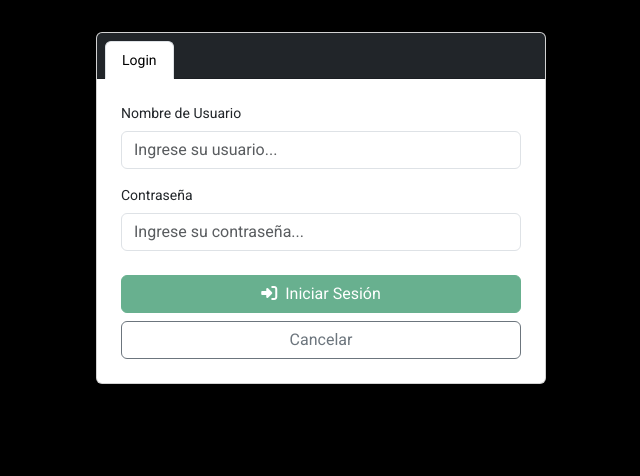
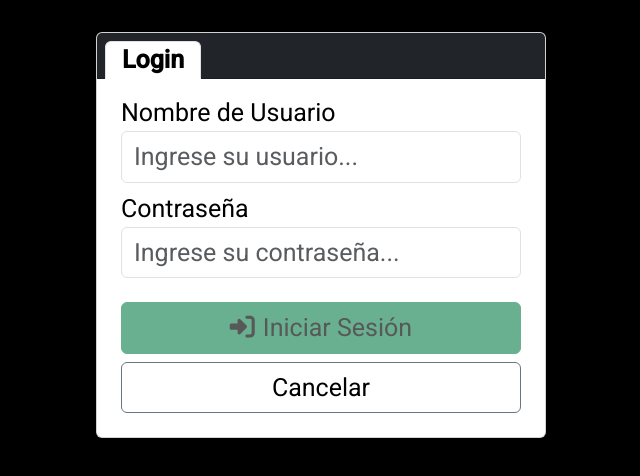
Before and after one commit to frangiunta/portfolio2, an Angular app: page /login in a window 1280 px wide. Shown: the top 476 px of the page, without its empty margins (319-959 px from the left). Built offline with nearby package versions, Linux system fonts and the light colour scheme.

Commit message:
detalles en secciones

```diff
--- a/src/app/components/auth/login/login.html
+++ b/src/app/components/auth/login/login.html
@@ -9,51 +9,53 @@
     </div>
   } @else {
     <div class="container d-flex justify-content-center">
-      <div class="card shadow-lg" style="max-width: 450px; width: 100%;">
+      <div class="card shadow-lg animate-fade-in" style="max-width: 450px; width: 100%;">
         <div class="card-header bg-dark text-white">
           <ul class="nav nav-tabs card-header-tabs">
             <li class="nav-item">
-              <a class="nav-link active" [routerLink]="['/login']">Login</a>
+              <a class="nav-link active" [routerLink]="['/login']" style="color: black; font-size: 25px; font-weight: bold;">Login</a>
             </li>
           </ul>
         </div>
 
         <div class="card-body p-4">
           <form #f="ngForm" (ngSubmit)="onLogin()" novalidate>
-            <div class="mb-3">
-              <label for="nombreUsuario" class="form-label">Nombre de Usuario</label>
+            <div class="mb-3 animate-fade-in" style="animation-delay: 0.2s;">
+              <label for="nombreUsuario" class="form-label" style="color: black; font-size: 25px;">Nombre de Usuario</label>
               <input type="text"
                      placeholder="Ingrese su usuario..."
                      name="nombreUsuario"
                      id="nombreUsuario"
                      class="form-control"
+                     style="font-size: 25px; color: black;"
                      [(ngModel)]="nombreUsuario"
                      required>
             </div>
 
-            <div class="mb-3">
-              <label for="password" class="form-label">Contraseña</label>
+            <div class="mb-3 animate-fade-in" style="animation-delay: 0.4s;">
+              <label for="password" class="form-label" style="color: black; font-size: 25px;">Contraseña</label>
               <input type="password"
                      placeholder="Ingrese su contraseña..."
                      name="password"
                      id="password"
                      class="form-control"
+                     style="font-size: 25px; color: black;"
                      [(ngModel)]="password"
                      required>
             </div>
 
-            <div class="d-grid gap-2 mt-4">
-              <button class="btn btn-success" [disabled]="!f.valid">
+            <div class="d-grid gap-2 mt-4 animate-fade-in" style="animation-delay: 0.6s;">
+              <button class="btn btn-success" [disabled]="!f.valid" style="color: black; font-size: 25px;">
                 <i class="fas fa-sign-in-alt me-2"></i>Iniciar Sesión
               </button>
-              <button type="button" class="btn btn-outline-secondary" routerLink="/main">
+              <button type="button" class="btn btn-outline-secondary" routerLink="/main" style="color: black; font-size: 25px;">
                 Cancelar
               </button>
             </div>
           </form>
 
           @if (f.submitted && isLoginFail()) {
-            <div class="alert alert-danger mt-3 animate__animated animate__shakeX">
+            <div class="alert alert-danger mt-3 animate__animated animate__shakeX" style="font-size: 25px; color: black;">
               <i class="fas fa-exclamation-triangle me-2"></i>
               Fallo en el login: {{ errMsj() }}
             </div>
--- a/src/app/components/proyectos/proyectos.html
+++ b/src/app/components/proyectos/proyectos.html
@@ -4,7 +4,7 @@
   <div id="main-container">
     <div class="row row-cols-1 row-cols-md-2 g-4">
       @for (proyecto of proyectos(); track proyecto.id) {
-        <div class="col">
+        <div align="center">
           <mat-card class="h-100 bg-dark text-white border-secondary">
             <div class="p-3 text-center">
               @if (proyecto.imglink) {
--- a/src/app/components/toolbar/toolbar.html
+++ b/src/app/components/toolbar/toolbar.html
@@ -48,32 +48,34 @@
 <!-- Modal de Login -->
 @if (showLoginForm()) {
   <div class="modal fade show d-block" role="dialog" style="background-color: rgba(0,0,0,0.5);">
-    <div class="modal-dialog modal-dialog-centered">
-      <div class="modal-content">
+    <div class="modal-dialog modal-dialog-centered animate-fade-in">
+      <div class="modal-content" style="border-radius: 15px; overflow: hidden;">
         <div class="modal-header">
-          <h5 class="modal-title">Iniciar Sesión</h5>
+          <h5 class="modal-title" style="color: black; font-size: 25px; font-weight: bold;">Iniciar Sesión</h5>
           <button type="button" class="btn-close" (click)="closeLoginModal()"></button>
         </div>
         <div class="modal-body">
           <form (ngSubmit)="onLogin()" #loginForm="ngForm">
-            <div class="mb-3">
-              <label for="nombreUsuario" class="form-label">Nombre de Usuario</label>
+            <div class="mb-3 animate-fade-in" style="animation-delay: 0.2s;">
+              <label for="nombreUsuario" class="form-label" style="color: black; font-size: 25px;">Nombre de Usuario</label>
               <input type="text"
                      class="form-control"
                      id="nombreUsuario"
                      placeholder="Ingrese su usuario..."
                      [(ngModel)]="nombreUsuario"
                      name="nombreUsuario"
+                     style="font-size: 25px; color: black;"
                      required>
             </div>
-            <div class="mb-3">
-              <label for="password" class="form-label">Contraseña</label>
+            <div class="mb-3 animate-fade-in" style="animation-delay: 0.4s;">
+              <label for="password" class="form-label" style="color: black; font-size: 25px;">Contraseña</label>
               <input type="password"
                      class="form-control"
                      id="password"
                      placeholder="Ingrese su contraseña..."
                      [(ngModel)]="password"
                      name="password"
+                     style="font-size: 25px; color: black;"
                      required>
             </div>
             @if (loginError()) {
@@ -83,9 +85,9 @@
             }
           </form>
         </div>
-        <div class="modal-footer">
-          <button type="button" class="btn btn-secondary" (click)="closeLoginModal()">Cancelar</button>
-          <button type="button" class="btn btn-primary" (click)="onLogin()" [disabled]="!nombreUsuario() || !password()">Ingresar</button>
+        <div class="modal-footer animate-fade-in" style="animation-delay: 0.6s;">
+          <button type="button" class="btn btn-secondary" style="font-size: 25px;" (click)="closeLoginModal()">Cancelar</button>
+          <button type="button" class="btn btn-primary" style="font-size: 25px; color: white;" (click)="onLogin()" [disabled]="!nombreUsuario() || !password()">Ingresar</button>
         </div>
       </div>
     </div>
```
